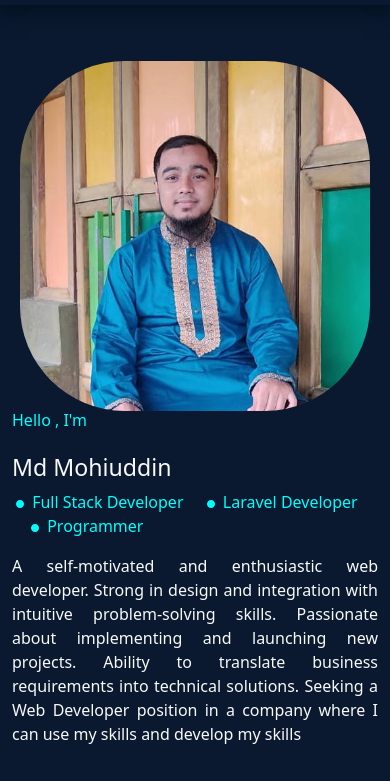
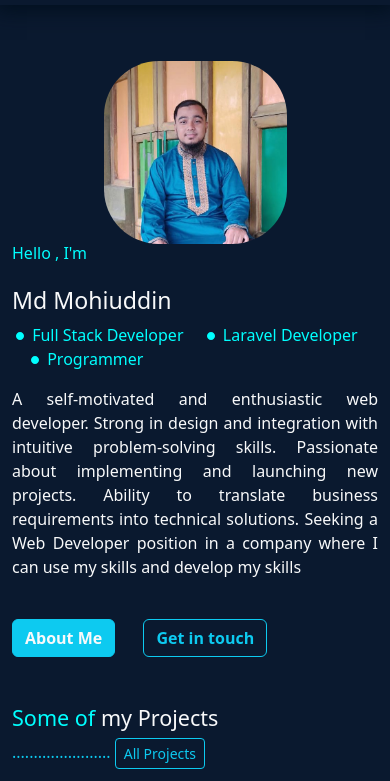
Before and after one commit to Mohiuddin27/Personal-Website, a plain HTML site: page index.html in a window 390 px wide. Shown: the part 63-844 px from the top of the page. Drawn offline with nearby package versions, Linux system fonts and the light colour scheme.

Commit message:
four commit

```diff
--- a/assets/style.css
+++ b/assets/style.css
@@ -73,8 +73,8 @@ body{
 
         }
         .hero-second img{
-            text-align:center;
-            margin:0 auto;
+            width:50%!important;
+            height:50%!important;
         }
         #projects{
            display:block;
```
